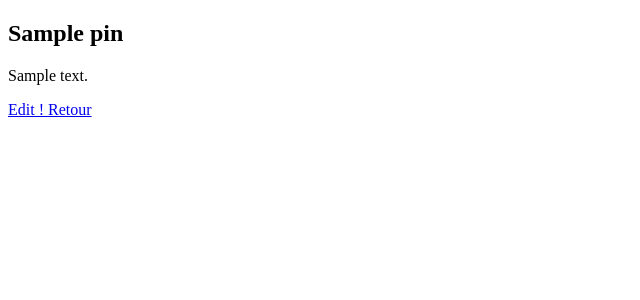
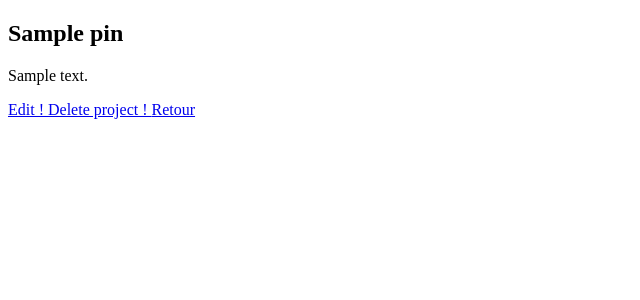
Before and after one commit to Allorel/follow_project, a PHP site: template templates/pins/show.html.twig in a window 1280 px wide. Shown: the part 52-352 px from the top of the page, without its empty margins (0-640 px from the left). Run offline with PHP 8.4, Linux system fonts and the light colour scheme; the template is opened without the code that fills it: most values are stand-ins (such as "Sample title", 1, 10 or a date in 2020); some libraries are stand-ins or nearby versions.

Commit message:
Ajout du bouton de supression

```diff
--- a/templates/pins/show.html.twig
+++ b/templates/pins/show.html.twig
@@ -10,7 +10,18 @@
         <p> {{ pin.description }}</p>
     </article>
 
+
+
     <a href="{{ path('app_edit' , {id: pin.id}) }}"> Edit ! </a>
+    <a href="#" onclick="event.preventDefault(); confirm('Are you sure deleted project ?') && document.getElementById('js-delete-form').submit()"> Delete project ! </a>
     <a href="{{ path('app_home') }}"> Retour </a>
 
+
+    <form id="js-delete-form"  action="{{ path('app_delete' , {id: pin.id}) }}" method="post" style="display: none;">
+
+        <input type="hidden" name="_method" value="DELETE"  >
+        <input type="submit" value="Delete project"  >
+
+    </form>
+
 {% endblock %}
```
Also changed, not shown: src/Controller/PinsController.php (+11 -0 lines).
